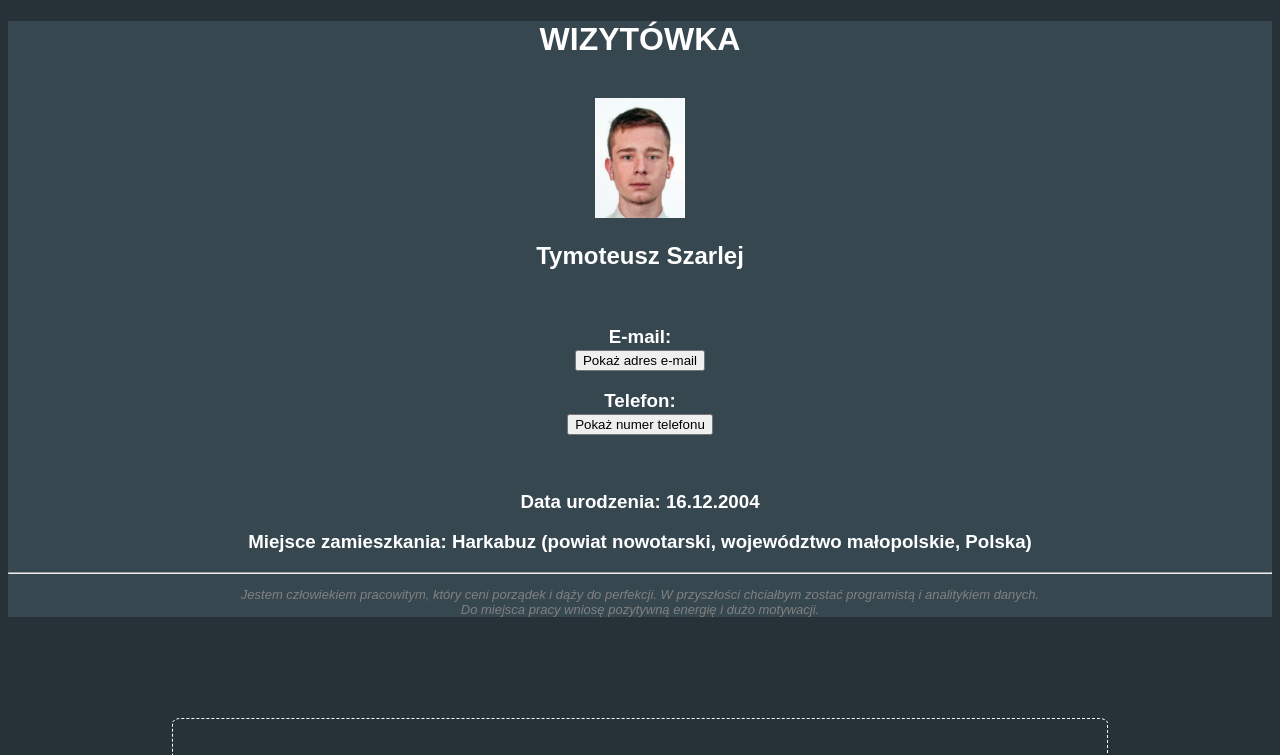
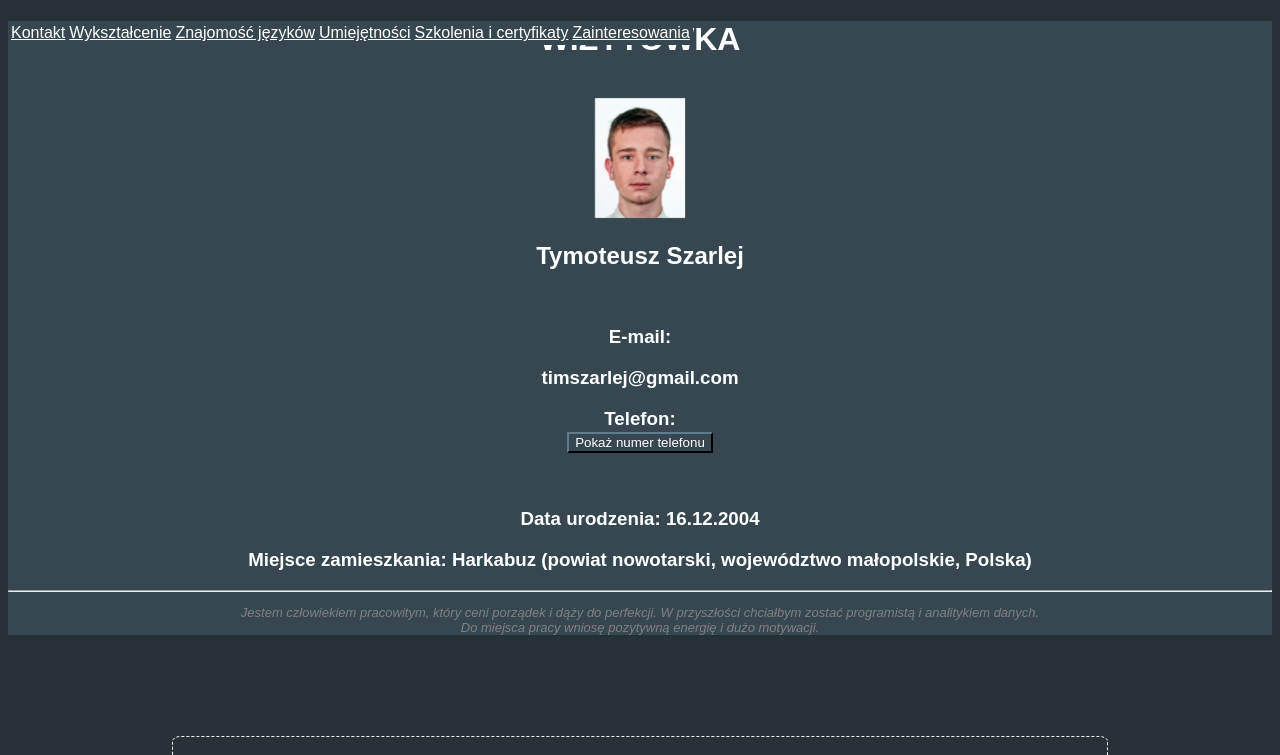
Before and after one commit to Tymek14695/CV, a plain HTML site: page index.html in a window 1280 px wide. Both pictures are taken after a click on the button "Pokaż adres e-mail". Shown: the top 755 px of the page. Drawn offline with Linux system fonts and the light colour scheme.

Commit message:
fixed errors

```diff
--- a/app.js
+++ b/app.js
@@ -1,6 +1,6 @@
 function getEmailAdress() {
-    document.getElementById("showEmail").innerHTML = "timszarlej@gmail.com"
+    document.getElementById("showEmail").innerHTML = "<p>timszarlej@gmail.com</p>"
 }
 function getPhoneNumber() {
-    document.getElementById("showNumber").innerHTML = "(+48) 518 997 219"
+    document.getElementById("showNumber").innerHTML = "<p>(+48) 518 997 219</p>"
 }
--- a/index.html
+++ b/index.html
@@ -5,21 +5,45 @@
         <meta name="viewport" content="width=device-width, initial-scale=1">
         <title>Tymoteusz Szarlej - Wizytówka</title>
         <link rel="stylesheet" href="style.css">
+        <script src="app.js"></script>
+
     </head>
     <body>
+        <table class="navbar">
+            <tr>
+                <td>
+                    <a href="#contact">Kontakt</a>
+                </td>
+                <td>
+                    <a href="#schools">Wykształcenie</a>
+                </td>
+                <td>
+                    <a href="#languages">Znajomość języków</a>
+                </td>
+                <td>
+                    <a href="#skills">Umiejętności</a>
+                </td>
+                <td>
+                    <a href="#certificates">Szkolenia i certyfikaty</a>
+                </td>
+                <td>
+                    <a href="#hobbies">Zainteresowania</a>
+                </td>
+            </tr>
+        </table>
         <header>
             <h1>WIZYTÓWKA</h1>
             <br>
             <div id="top">
-                <div>
+                <div id="contact">
                     <div id="topleft">
                         <img src="zdj.jpg" alt="Moje aktualne zdjęcie" width="90" height="120">
                     </div>
                     <div id="topright">
                         <h2>Tymoteusz Szarlej</h2>
                         <br>
-                        <h3>E-mail: <div id="showEmail"><button onclick="getEmailAdress">Pokaż adres e-mail</button></div></h3>
-                        <h3>Telefon: <div id="showNumber"><button onclick="getPhoneNumber">Pokaż numer telefonu</button></div></h3>
+                        <h3>E-mail: <div id="showEmail"><button onclick="getEmailAdress()">Pokaż adres e-mail</button></div></h3>
+                        <h3>Telefon: <div id="showNumber"><button onclick="getPhoneNumber()">Pokaż numer telefonu</button></div></h3>
                         <br>
                         <h3>Data urodzenia: <b>16.12.2004</b></h3>
                         <h3>Miejsce zamieszkania: <b>Harkabuz</b> (powiat nowotarski, województwo małopolskie, Polska)</h3>
@@ -29,7 +53,7 @@
             <hr>
             <blockquote>Jestem człowiekiem pracowitym, który ceni porządek i dąży do perfekcji. W przyszłości chciałbym zostać programistą i analitykiem danych. <br>Do miejsca pracy wniosę pozytywną energię i dużo motywacji.</blockquote>
         </header>
-            <section>
+            <section id="schools">
                 <br>
                 <h4>WYKSZTAŁCENIE</h4>
                 <hr>
@@ -54,7 +78,7 @@
                 </ul>
                 <br>
             </section>
-            <section>
+            <section id="languages">
                 <br>
                 <h4>ZNAJOMOŚĆ JĘZYKÓW</h4>
                 <hr>
@@ -63,7 +87,7 @@
                 <span class="gwiazdka">★★☆☆☆☆</span> <b>rosyjski: </b>poziom podstawowy (A2)<br>
                 <br>
             </section>
-            <section>
+            <section id="skills">
                 <br>
                 <h4>UMIEJĘTNOŚCI</h4>
                 <hr>
@@ -76,7 +100,7 @@
                 </ul>
                 <br>
             </section>
-            <section>
+            <section id="certificates">
                 <br>
                 <h4>SZKOLENIA I CERTYFIKATY</h4>
                 <hr>
@@ -88,7 +112,7 @@
                 <span><a href=certificate.pdf>Certyfikat</a> potwierdzający znajomość języka angielskiego na poziomie C2 (biegły/proficient) według wytycznych CEFR</span>
                 <br>
             </section>
-            <section>
+            <section id="hobbies">
                 <br>
                 <h4>ZAINTERESOWANIA</h4>
                 <hr>
--- a/style.css
+++ b/style.css
@@ -1,3 +1,15 @@
+.navbar {
+    background-color: #37474F;
+    color: white;
+    position: fixed;
+    align-items:center;
+    align-self: center;
+    overflow: hidden;
+    text-align: center;
+    display: block;
+}
+
+
 header {
     background-color: #37474F;
     color: white;
@@ -6,6 +18,12 @@ header {
     align-items: center;
     align-self: top;
 
+}
+
+button {
+    color: white;
+    background-color: #37474F;
+    border-color: #263238;
 }
 
 table {
@@ -29,7 +47,7 @@ span {
 }
 
 a {
-    color:lightskyblue;
+    color:white;
     font-style: normal;
 }
 
@@ -96,5 +114,4 @@ footer {
 
 .gwiazdka {
     color:goldenrod;
-    background-color: ;
 }
```
Also changed, not shown: 2 other files.
